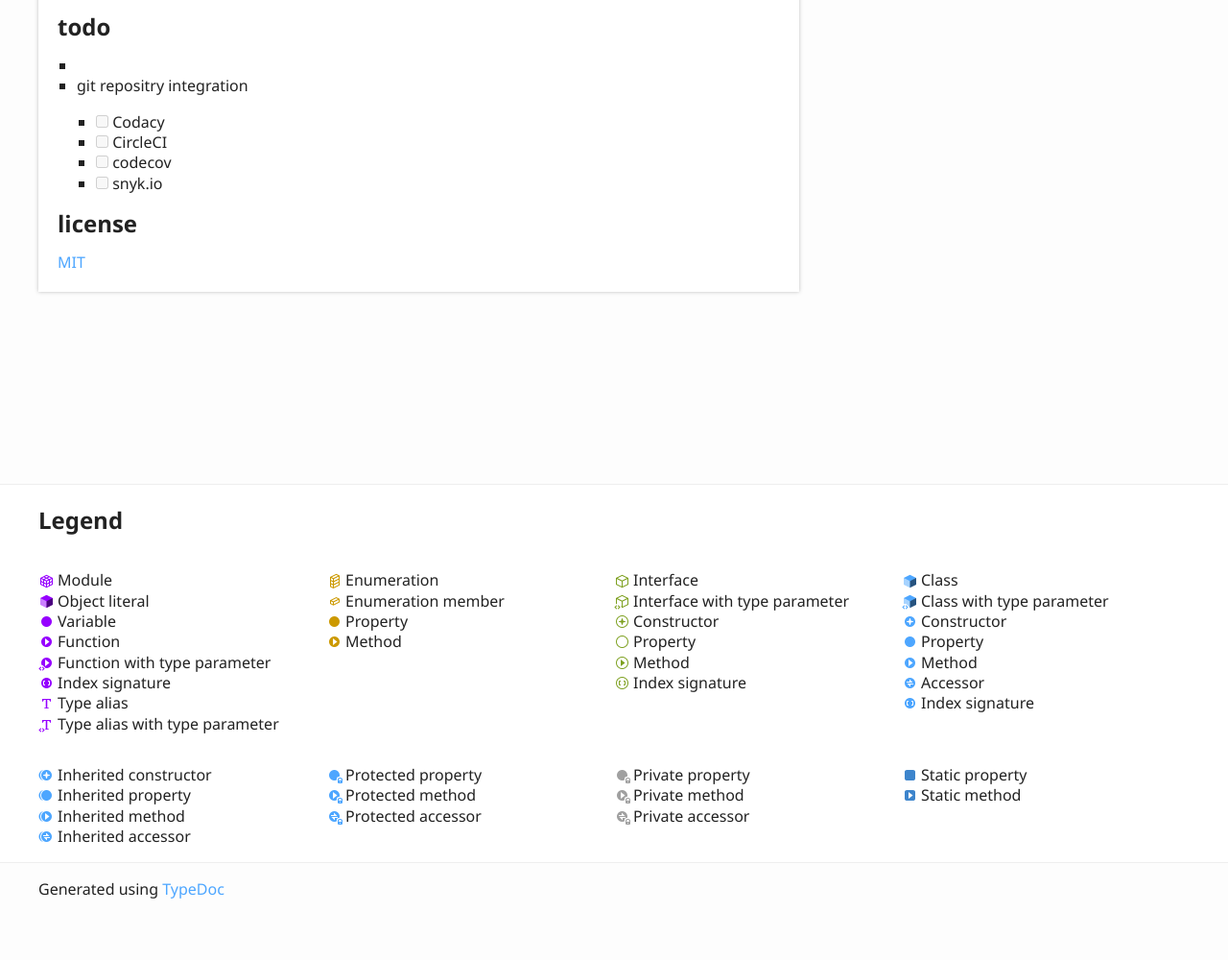
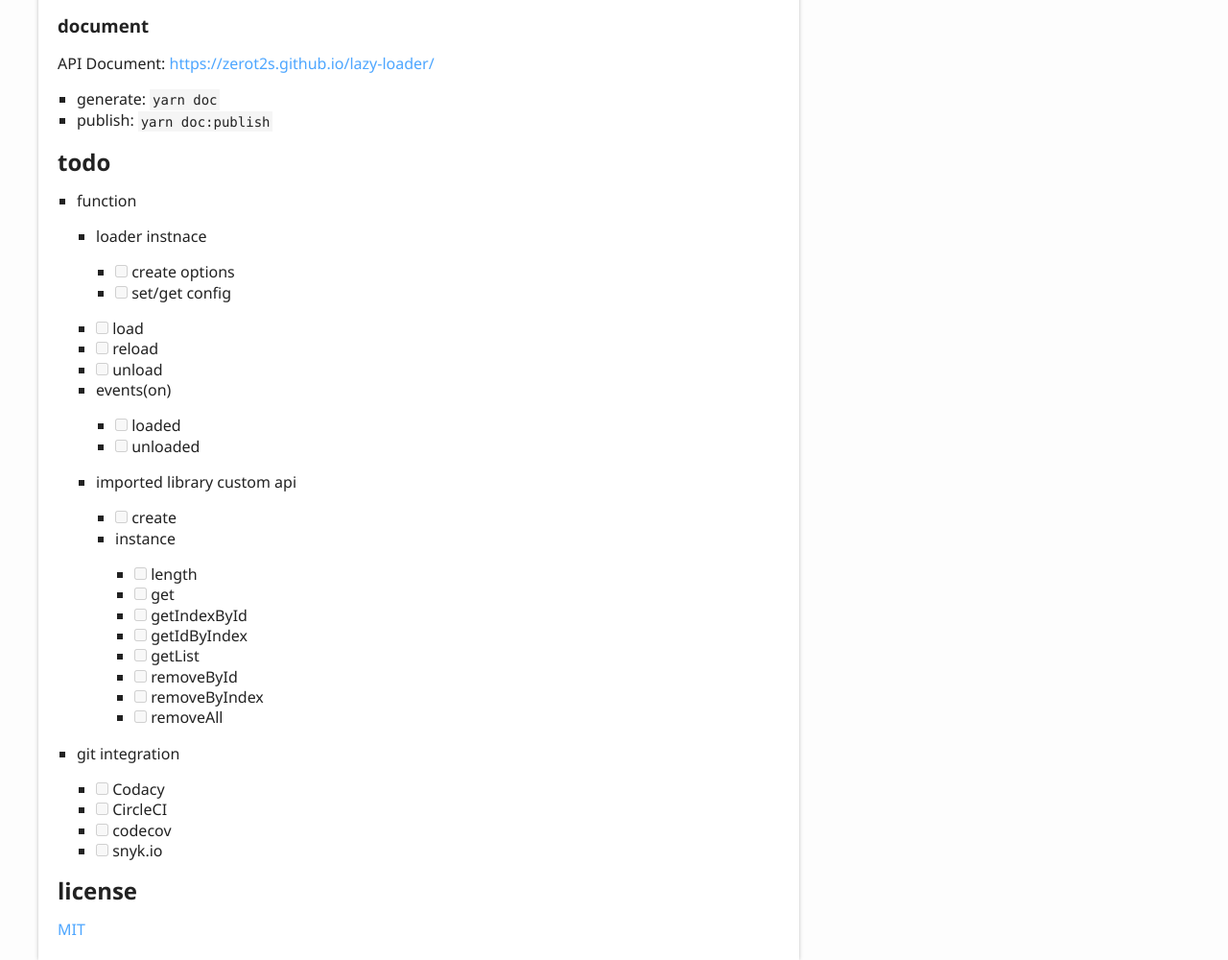
Before and after one commit to ZeroT2S/lazy-loader, a plain HTML site: page index.html in a window 1280 px wide. Shown: the part 2311-3311 px from the top of the page at 96% size. Before the commit the page ends 3264 px from the top, so only its background shows below. Drawn offline with Linux system fonts and the light colour scheme.

Commit message:
[ci skip] Updates

```diff
--- a/index.html
+++ b/index.html
@@ -109,12 +109,50 @@
 <span class="hljs-attr">yarn</span> <span class="hljs-string">release</span>
 <span class="hljs-attr">npm</span> <span class="hljs-string">link</span>
 <span class="hljs-attr">npm</span> <span class="hljs-string">publish --access public</span></code></pre>
+				<a href="#document" id="document" style="color: inherit; text-decoration: none;">
+					<h3>document</h3>
+				</a>
+				<p>API Document: <a href="https://zerot2s.github.io/lazy-loader/">https://zerot2s.github.io/lazy-loader/</a></p>
+				<ul>
+					<li>generate: <code>yarn doc</code></li>
+					<li>publish: <code>yarn doc:publish</code></li>
+				</ul>
 				<a href="#todo" id="todo" style="color: inherit; text-decoration: none;">
 					<h2>todo</h2>
 				</a>
 				<ul>
-					<li></li>
-					<li>git repositry integration<ul>
+					<li>function<ul>
+							<li>loader instnace<ul>
+									<li><input disabled="" type="checkbox"> create options</li>
+									<li><input disabled="" type="checkbox"> set/get config</li>
+								</ul>
+							</li>
+							<li><input disabled="" type="checkbox"> load</li>
+							<li><input disabled="" type="checkbox"> reload</li>
+							<li><input disabled="" type="checkbox"> unload</li>
+							<li>events(on)<ul>
+									<li><input disabled="" type="checkbox"> loaded</li>
+									<li><input disabled="" type="checkbox"> unloaded</li>
+								</ul>
+							</li>
+							<li>imported library custom api<ul>
+									<li><input disabled="" type="checkbox"> create</li>
+									<li>instance<ul>
+											<li><input disabled="" type="checkbox"> length</li>
+											<li><input disabled="" type="checkbox"> get</li>
+											<li><input disabled="" type="checkbox"> getIndexById</li>
+											<li><input disabled="" type="checkbox"> getIdByIndex</li>
+											<li><input disabled="" type="checkbox"> getList</li>
+											<li><input disabled="" type="checkbox"> removeById</li>
+											<li><input disabled="" type="checkbox"> removeByIndex</li>
+											<li><input disabled="" type="checkbox"> removeAll</li>
+										</ul>
+									</li>
+								</ul>
+							</li>
+						</ul>
+					</li>
+					<li>git integration<ul>
 							<li><input disabled="" type="checkbox"> Codacy</li>
 							<li><input disabled="" type="checkbox"> CircleCI</li>
 							<li><input disabled="" type="checkbox"> codecov</li>
```
